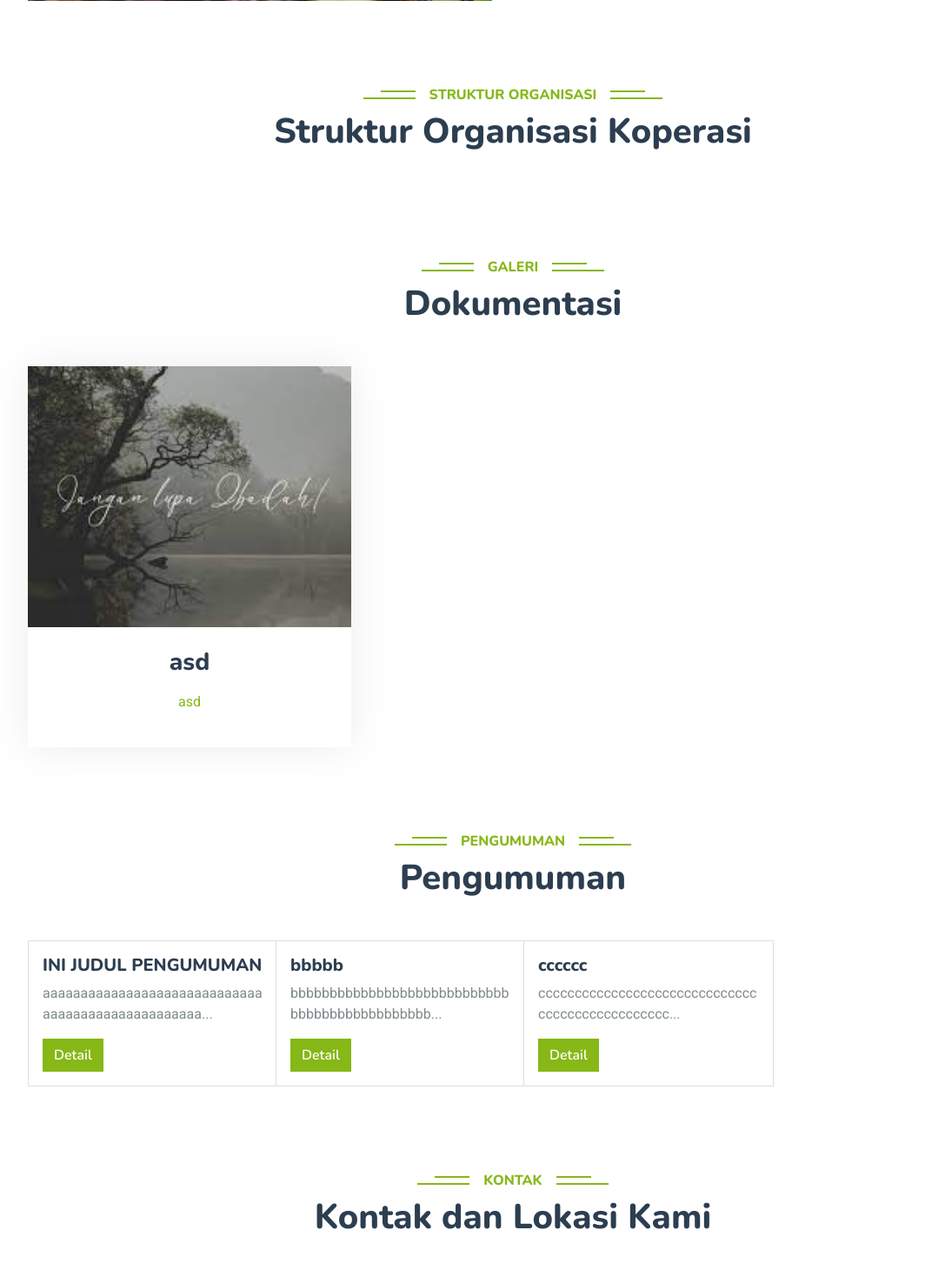
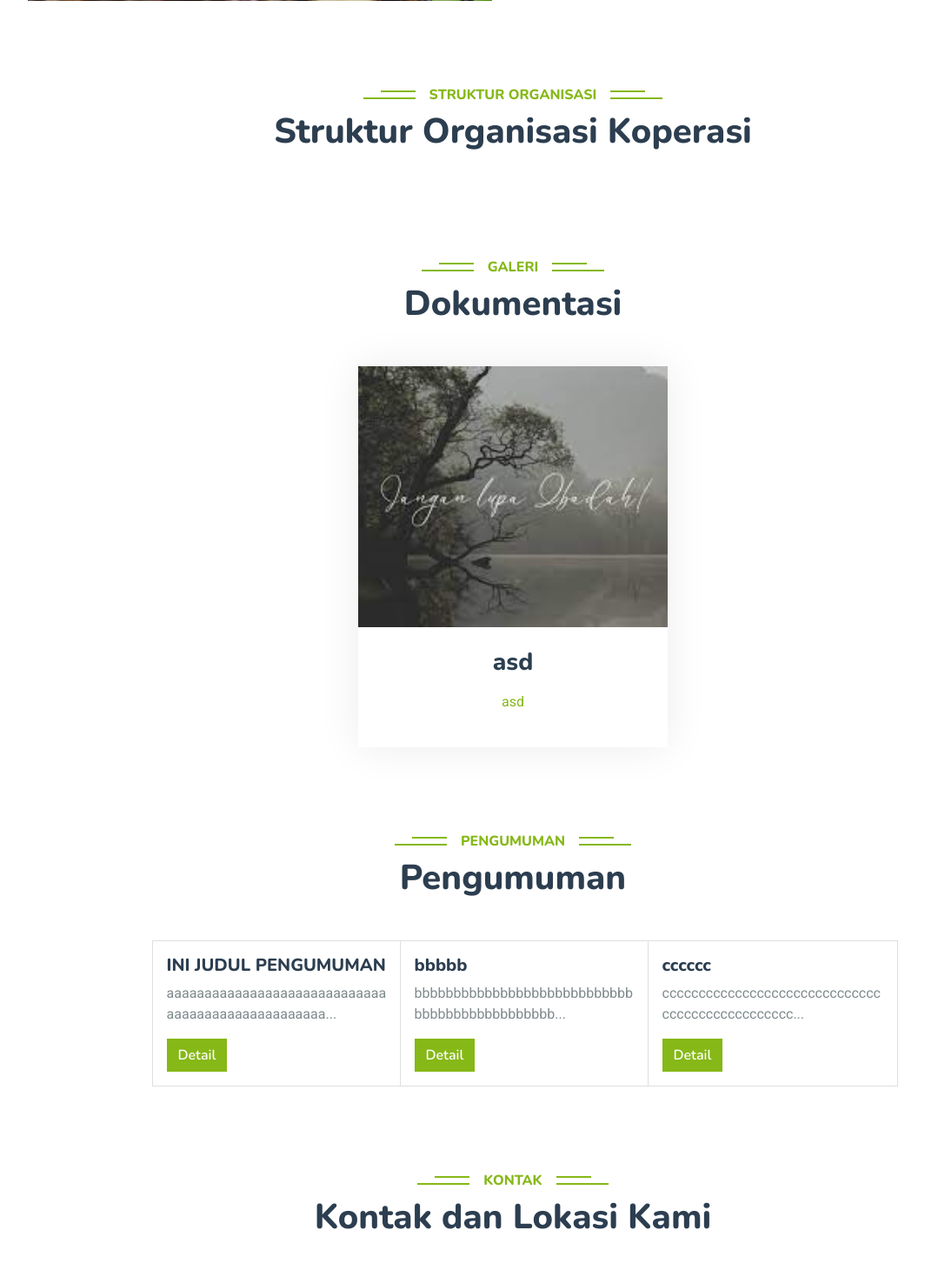
Before and after one commit to tinakurniana/sgm_bartim, a PHP site: page /tcpdf/ in a window 1280 px wide. Shown: the part 1101-2569 px from the top of the page at 87% size, without its empty margins (50-1114 px from the left). Run offline with PHP 8.4, Linux system fonts and the light colour scheme; data comes from the database, SQL or seed files in the repository; data that the repository does not hold is empty; some libraries are stand-ins or nearby versions.

Commit message:
revisi posisi

```diff
--- a/index.php
+++ b/index.php
@@ -177,11 +177,11 @@ $pengumuman = tampilData($query_pengumuman);
                 <h1 class="mb-5">Dokumentasi</h1>
             </div>
 
-            <div class="row g-4 justify-content-center">
+            <div class="row g-4 d-flex justify-content-center">
                 <!-- Looping untuk menampilkan data galeri -->
                 <?php foreach ($galeri as $gr) : ?>
-                    <a href="#galeriModal-<?= $gr['id_galeri'] ?>" data-toggle="modal">
-                        <div class="col-lg-4 col-md-6 wow fadeInUp" data-wow-delay="0.1s">
+                    <div class="col-lg-4 col-md-6 wow fadeInUp" data-wow-delay="0.1s">
+                        <a href="#galeriModal-<?= $gr['id_galeri'] ?>" data-toggle="modal">
                             <div class="package-item">
                                 <div class="overflow-hidden">
                                     <img class="img-fluid" src="admin/assets-admin/images/<?= $gr["foto"]; ?>" style="width: 100%; height:300px; object-fit:cover;" alt="">
@@ -191,8 +191,8 @@ $pengumuman = tampilData($query_pengumuman);
                                     <p><?= $gr['keterangan']; ?></p>
                                 </div>
                             </div>
-                        </div>
-                    </a>
+                        </a>
+                    </div>
 
                     <!-- Modal -->
                     <div class="modal fade" id="galeriModal-<?= $gr['id_galeri'] ?>" tabindex="-1" role="dialog" aria-labelledby="galeriModal-<?= $gr['id_galeri'] ?>" aria-hidden="true">
@@ -228,7 +228,7 @@ $pengumuman = tampilData($query_pengumuman);
                 <h6 class="section-title bg-white text-center text-primary px-3">Pengumuman</h6>
                 <h1 class="mb-5">Pengumuman</h1>
             </div>
-            <div class="row g-4">
+            <div class="row g-4 d-flex justify-content-center">
                 <?php
                 foreach ($pengumuman as $p) {
                 ?>
```
